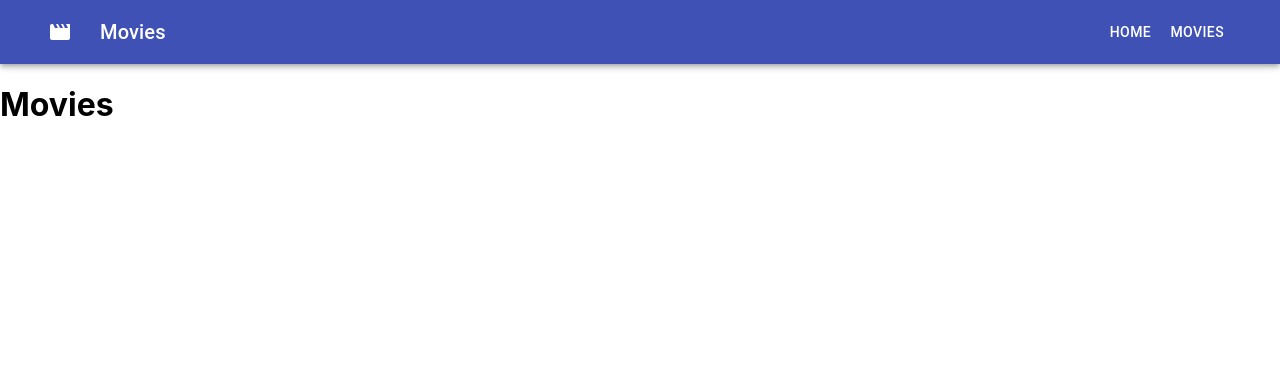
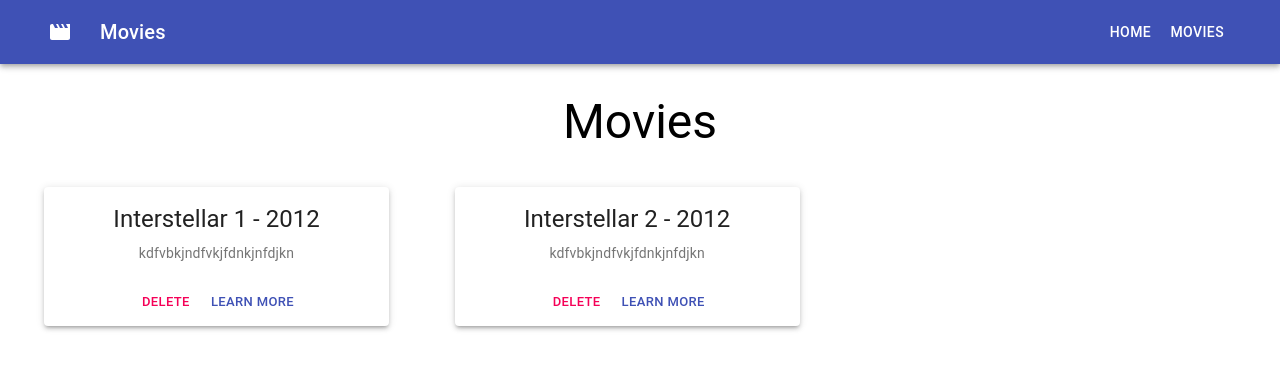
Before and after one commit to manavpatnaik/react-firebase-crud, a React (Create React App) app: page /movies in a window 1280 px wide. Shown: the top 370 px of the page. Built offline with nearby package versions, Linux system fonts and the light colour scheme.

Commit message:
Added movie and movies component

```diff
--- a/src/Components/Movie.js
+++ b/src/Components/Movie.js
@@ -0,0 +1,46 @@
+import React from "react";
+import { makeStyles } from "@material-ui/core/styles";
+import Card from "@material-ui/core/Card";
+import CardActionArea from "@material-ui/core/CardActionArea";
+import CardActions from "@material-ui/core/CardActions";
+import CardContent from "@material-ui/core/CardContent";
+import Button from "@material-ui/core/Button";
+import Typography from "@material-ui/core/Typography";
+
+const useStyles = makeStyles({
+  root: {
+    maxWidth: 345,
+  },
+  media: {
+    height: 140,
+  },
+  centerAlign: {
+    justifyContent: "center",
+  },
+});
+
+export default function Movie({ movie }) {
+  const classes = useStyles();
+  return (
+    <Card className={classes.root} elevation={3}>
+      <CardActionArea>
+        <CardContent>
+          <Typography gutterBottom variant="h5" component="h2">
+            {movie.name} - {movie.year}
+          </Typography>
+          <Typography variant="body2" color="textSecondary" component="p">
+            {movie.about}
+          </Typography>
+        </CardContent>
+      </CardActionArea>
+      <CardActions className={classes.centerAlign}>
+        <Button size="small" color="secondary">
+          Delete
+        </Button>
+        <Button size="small" color="primary">
+          Learn More
+        </Button>
+      </CardActions>
+    </Card>
+  );
+}
--- a/src/Components/Movies.js
+++ b/src/Components/Movies.js
@@ -1,8 +1,60 @@
+import { Container, Grid, makeStyles, Typography } from "@material-ui/core";
+import { useEffect, useState } from "react";
+import Movie from "./Movie";
+
+const useStyles = makeStyles({
+  root: {
+    textAlign: "center",
+  },
+  title: {
+    marginTop: 30,
+  },
+  card: {
+    padding: 20,
+  },
+});
+
 const Movies = () => {
+  const [movies, setMovies] = useState([]);
+  useEffect(() => {
+    setMovies([
+      {
+        id: 1,
+        name: "Interstellar 1",
+        year: 2012,
+        about: "kdfvbkjndfvkjfdnkjnfdjkn",
+      },
+      {
+        id: 2,
+        name: "Interstellar 2",
+        year: 2012,
+        about: "kdfvbkjndfvkjfdnkjnfdjkn",
+      },
+    ]);
+  }, []);
+  const classes = useStyles();
   return (
-    <div>
-      <h1>Movies</h1>
-    </div>
+    <Container className={classes.root}>
+      <Typography variant="h3" gutterBottom className={classes.title}>
+        Movies
+      </Typography>
+      <Grid container>
+        {movies.map((movie) => {
+          return (
+            <Grid
+              item
+              key={movie.id}
+              xs={12}
+              md={6}
+              lg={4}
+              className={classes.card}
+            >
+              <Movie movie={movie} />
+            </Grid>
+          );
+        })}
+      </Grid>
+    </Container>
   );
 };
 
```
Also changed, not shown: 1 other file (tests, documents, lock files or other folders).
